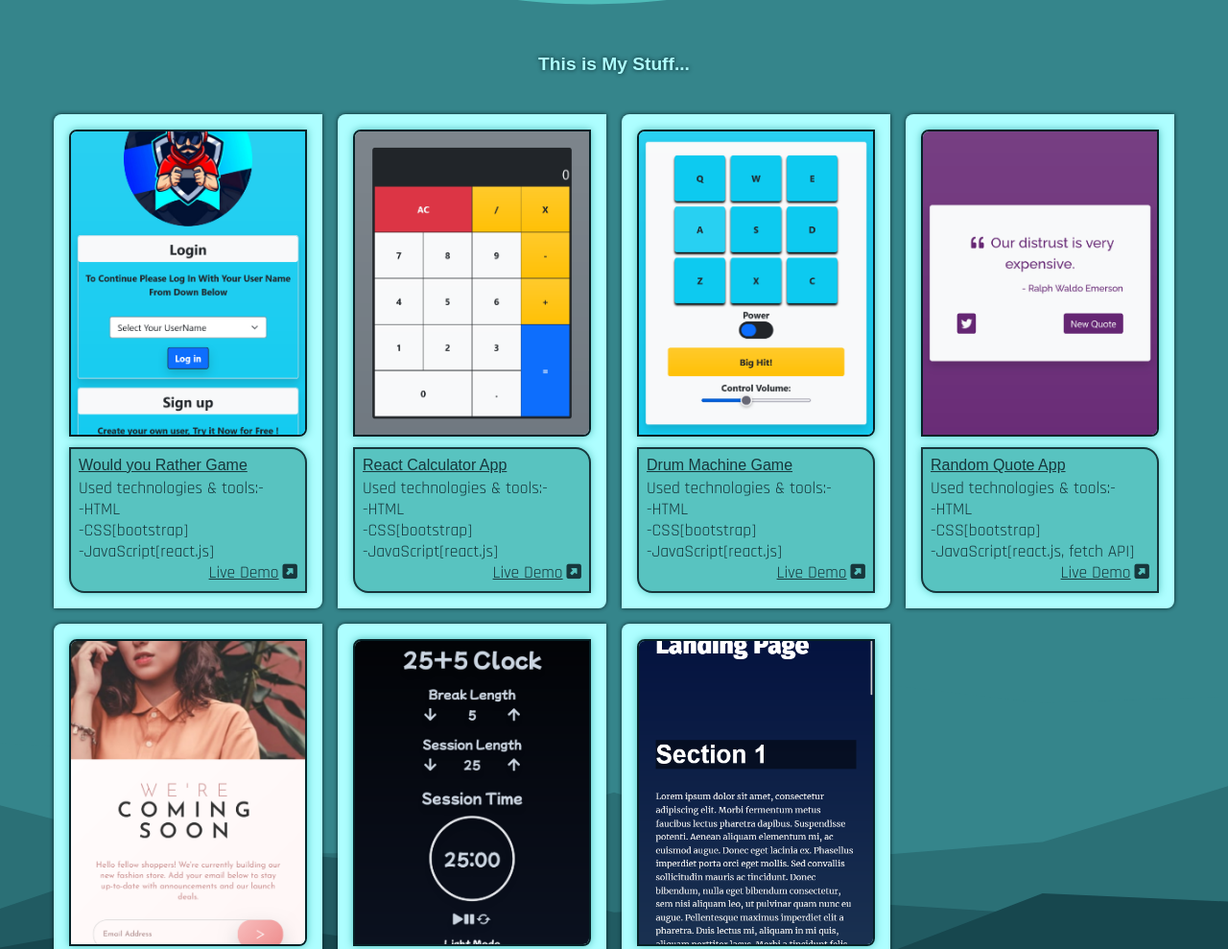
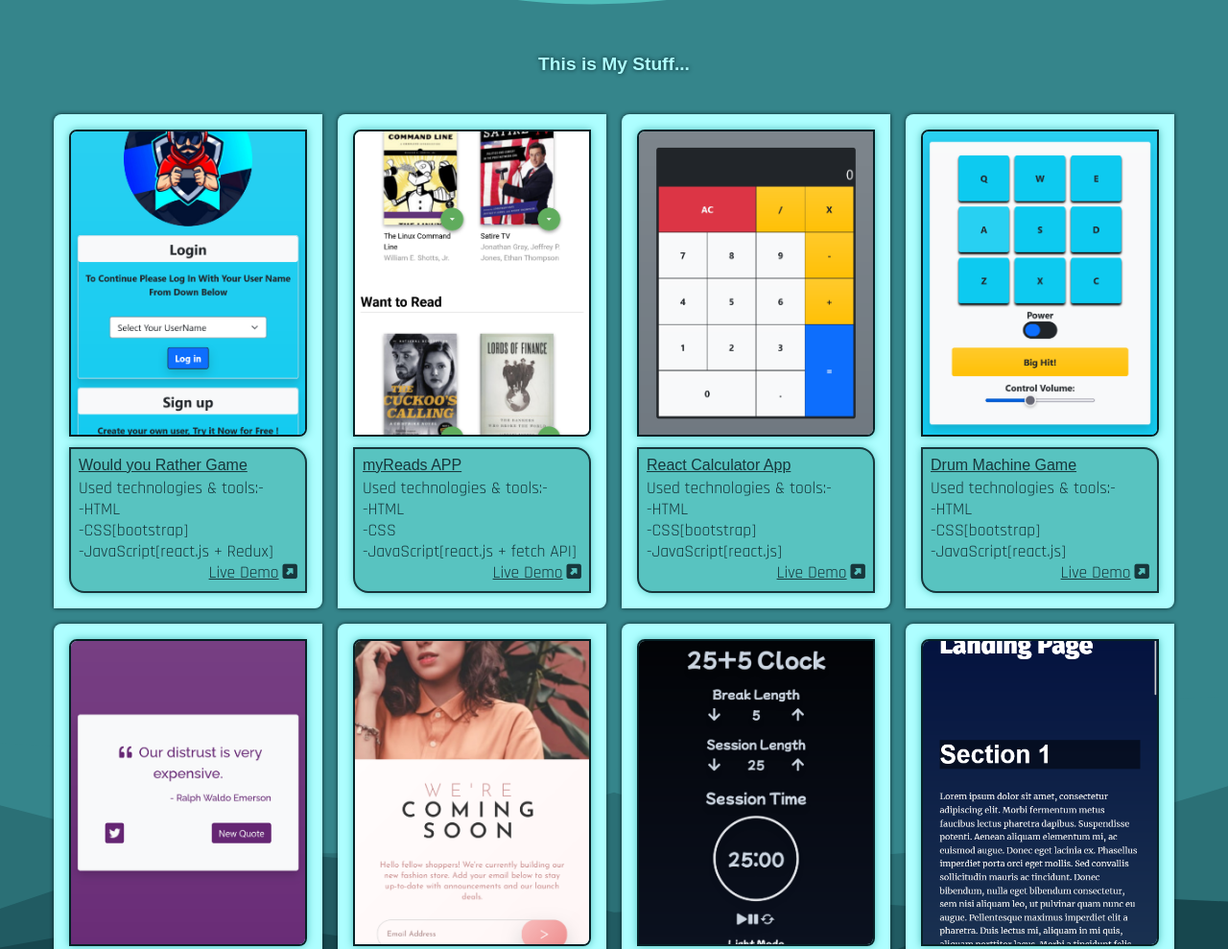
Before and after one commit to mostafakamal22/mk-portfolio, a plain HTML site: page index.html in a window 1280 px wide. Shown: the part 794-1783 px from the top of the page at 96% size. Drawn offline with Linux system fonts and the light colour scheme; a web font is replaced by a local one.

Commit message:
adding myReads project

```diff
--- a/index.html
+++ b/index.html
@@ -89,8 +89,24 @@
                                     <li>Used technologies & tools:-</li>
                                     <li>-HTML</li>
                                     <li>-CSS[bootstrap]</li>
-                                    <li>-JavaScript[react.js]</li>
+                                    <li>-JavaScript[react.js + Redux]</li>
                                     <li><a href="https://mostafakamal22.github.io/would-you-rather-starter/" target="_blank">Live Demo<i class="fas fa-external-link-square-alt"></i></a></li>
+                                </ul>
+                            </figcaption>
+                        </figure>
+                    </li>
+
+                    <li class="mywork-item">
+                        <figure class="mywork-figure">
+                            <img class="my-images  mywork-img" src="img/projects/myreads.png" alt="example of my work">
+                            <figcaption>
+                                <p>myReads APP</p>
+                                <ul>
+                                    <li>Used technologies & tools:-</li>
+                                    <li>-HTML</li>
+                                    <li>-CSS</li>
+                                    <li>-JavaScript[react.js + fetch API]</li>
+                                    <li><a href="https://mostafakamal22.github.io/myReads" target="_blank">Live Demo<i class="fas fa-external-link-square-alt"></i></a></li>
                                 </ul>
                             </figcaption>
                         </figure>
@@ -137,7 +153,7 @@
                                     <li>Used technologies & tools:-</li>
                                     <li>-HTML</li>
                                     <li>-CSS[bootstrap]</li>
-                                    <li>-JavaScript[react.js, fetch API]</li>
+                                    <li>-JavaScript[react.js + fetch API]</li>
                                     <li><a href="https://mostafakamal22.github.io/random-quote-machine/" target="_blank">Live Demo<i class="fas fa-external-link-square-alt"></i></a></li>
                                 </ul>
                             </figcaption>
--- a/styles/style.css
+++ b/styles/style.css
@@ -231,7 +231,7 @@ figcaption a:hover{
 }
 
 #open{
-    margin: auto auto auto .5rem;
+    margin: auto auto auto 1rem;
     z-index: 3;
 }
 
```
Also changed, not shown: img/projects/myreads.png (added).
